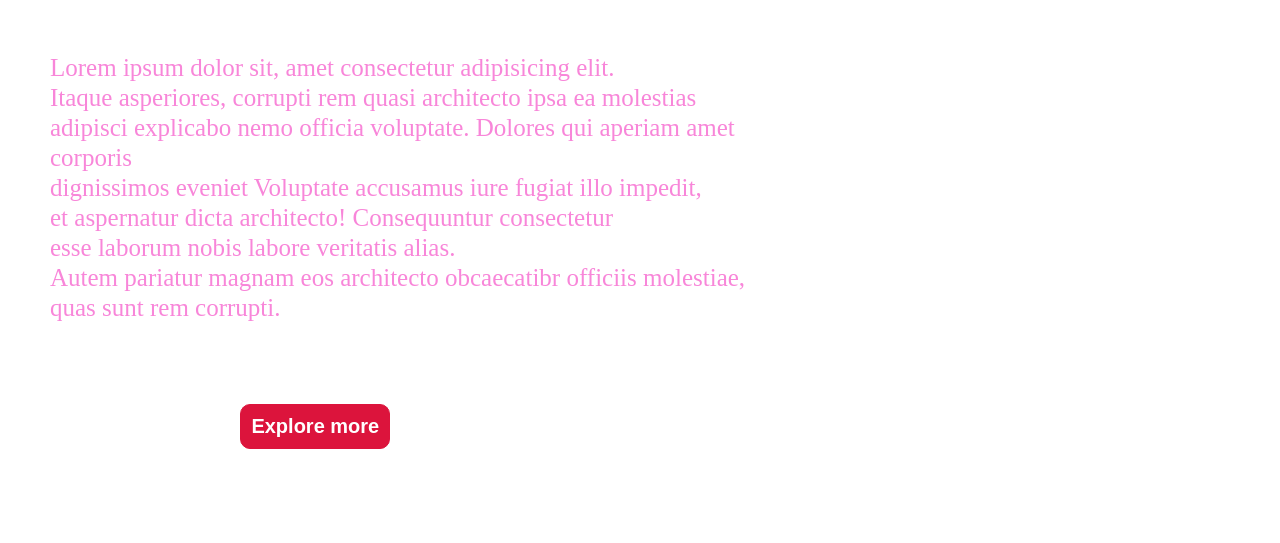
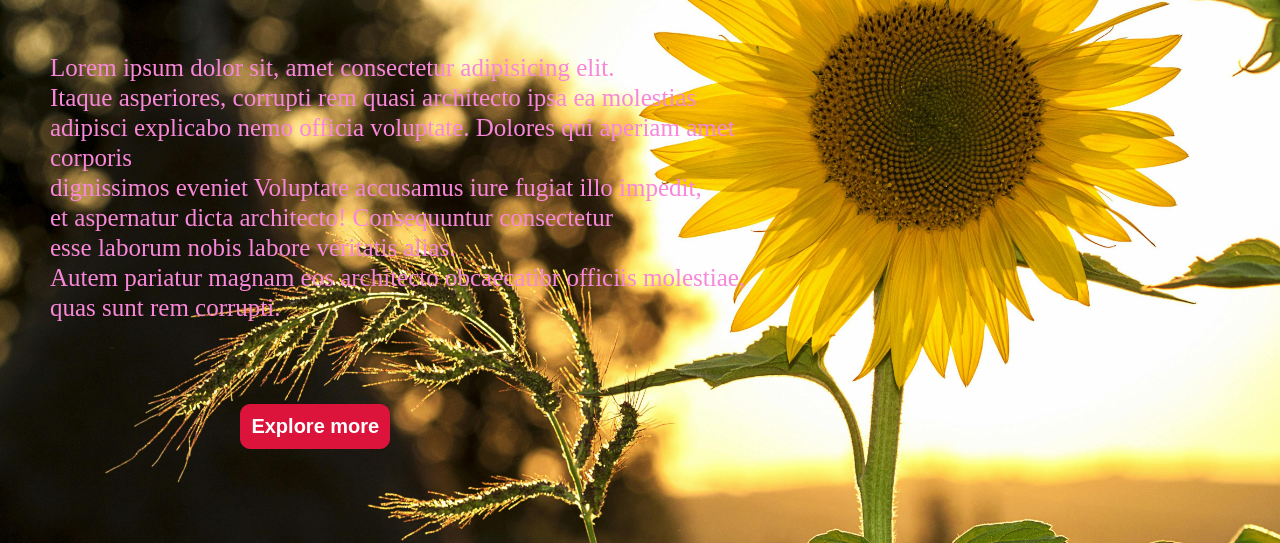
Before and after one commit to devshruti09/Frontend, a plain HTML site: page resnav.html in a window 1280 px wide. Shown: the part 261-804 px from the top of the page. Drawn offline with Linux system fonts and the light colour scheme.

Commit message:
css file

```diff
--- a/resnav.css
+++ b/resnav.css
@@ -91,7 +91,7 @@ a:hover,a.active{
 }
 
 .main .image{
-    background-image: url(sunflower.jpg);
+    background-image: url(image/sunflower.jpg);
     background-size: cover;
     height: 90vh;
     width: 100%;
```
